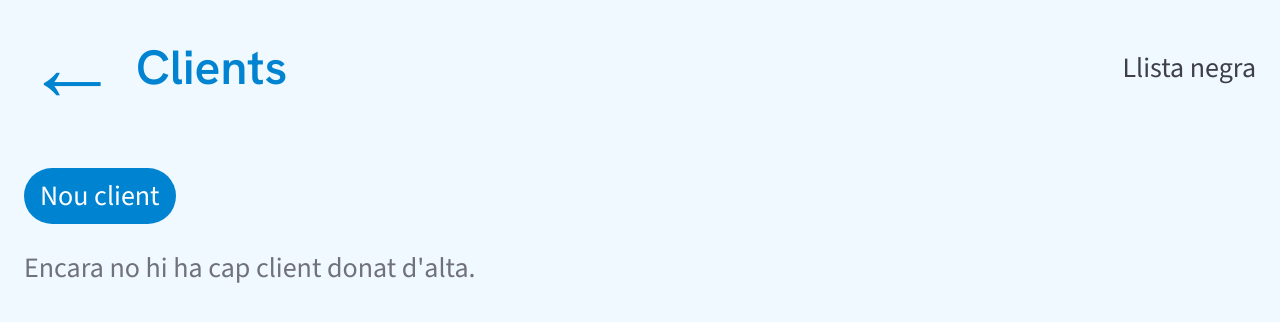
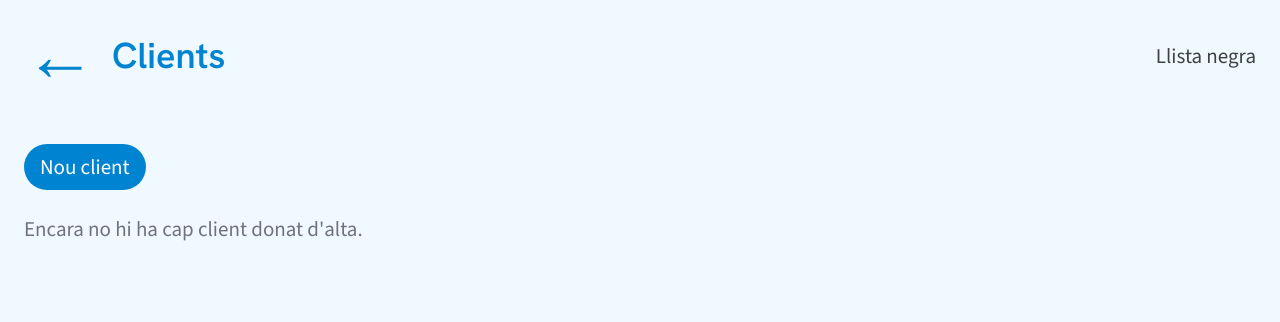
Before and after one commit to gclosasart/projecte1.1, a Next.js app: page /clients in a window 1280 px wide. Shown: the top 322 px of the page. Built offline with nearby package versions, Linux system fonts and the light colour scheme; no server answers; the database is empty.

Commit message:
Scale text sizes down from 2x to 1.5x the original
Co-Authored-By: Claude Sonnet 5 <noreply@anthropic.com>
Claude-Session: https://claude.ai/code/session_01JoQmqf3u9CZtxQ3ViMnQwH

```diff
--- a/app/globals.css
+++ b/app/globals.css
@@ -52,24 +52,25 @@ input[type="number"]::-webkit-inner-spin-button {
   margin: 0;
 }
 
-/* Duplica la mida de totes les mides de text (text-xs...text-9xl) de cop,
-   sobreescrivint els tokens de Tailwind — així no cal tocar cap className
-   individual i afecta tota l'app per igual. Els line-height es mantenen
-   proporcionals perquè Tailwind els defineix com a ràtio (no en rem). */
+/* Escala totes les mides de text (text-xs...text-9xl) x1.5 respecte
+   l'original de Tailwind, sobreescrivint els tokens — així no cal tocar cap
+   className individual i afecta tota l'app per igual. Els line-height es
+   mantenen proporcionals perquè Tailwind els defineix com a ràtio (no en
+   rem). */
 :root {
-  --text-xs: 1.5rem;
-  --text-sm: 1.75rem;
-  --text-base: 2rem;
-  --text-lg: 2.25rem;
-  --text-xl: 2.5rem;
-  --text-2xl: 3rem;
-  --text-3xl: 3.75rem;
-  --text-4xl: 4.5rem;
-  --text-5xl: 6rem;
-  --text-6xl: 7.5rem;
-  --text-7xl: 9rem;
-  --text-8xl: 12rem;
-  --text-9xl: 16rem;
+  --text-xs: 1.125rem;
+  --text-sm: 1.3125rem;
+  --text-base: 1.5rem;
+  --text-lg: 1.6875rem;
+  --text-xl: 1.875rem;
+  --text-2xl: 2.25rem;
+  --text-3xl: 2.8125rem;
+  --text-4xl: 3.375rem;
+  --text-5xl: 4.5rem;
+  --text-6xl: 5.625rem;
+  --text-7xl: 6.75rem;
+  --text-8xl: 9rem;
+  --text-9xl: 12rem;
 }
 
 /* Substitueix la fletxa nativa dels <select> (que cada navegador/SO dibuixa
```
